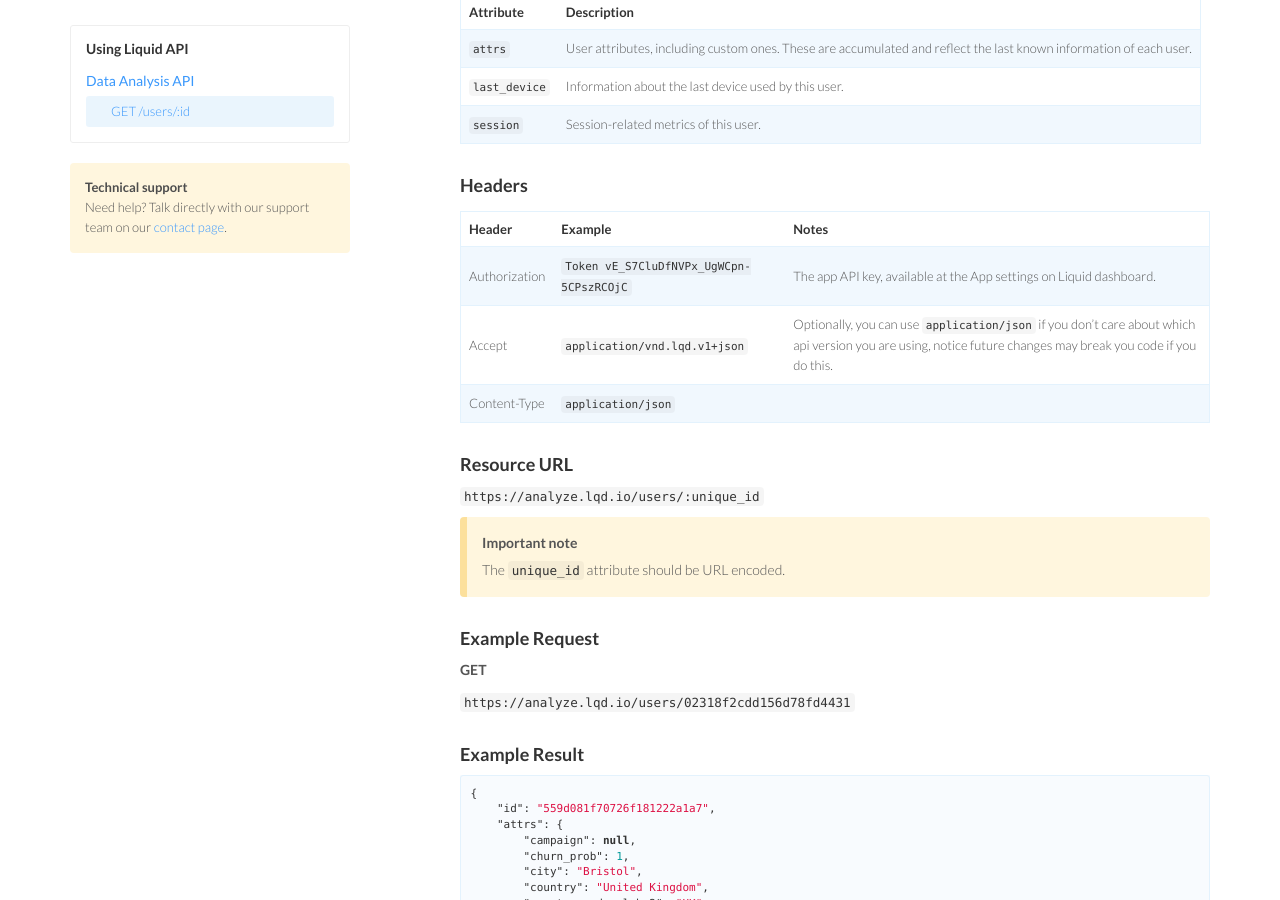
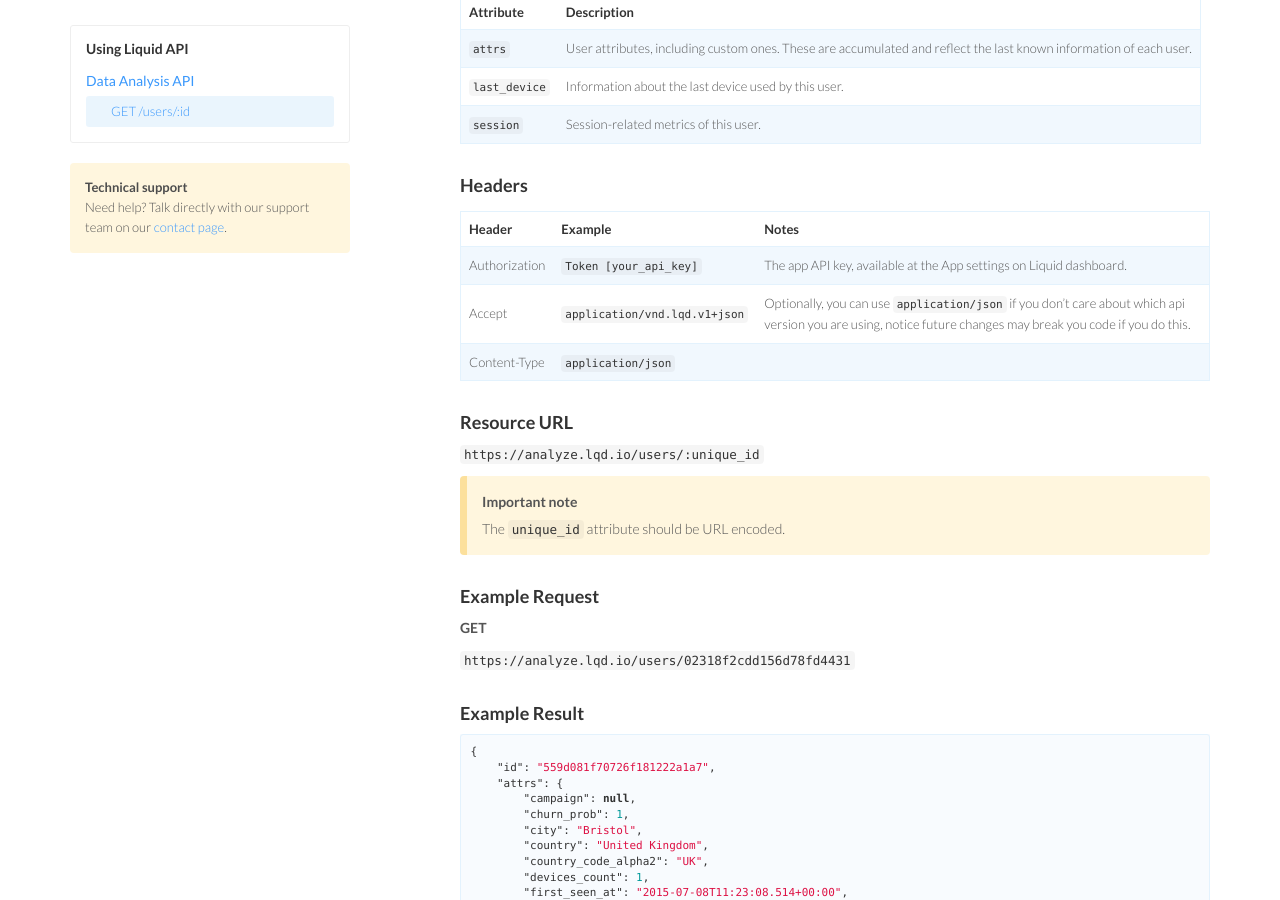
Before and after one commit to lqd-io/documentation, a Jekyll site: the page built from _api/analyze.md, in a window 1280 px wide and 900 px high, scrolled down 819 px. Built offline with Jekyll 4.4.1, drawn with Linux system fonts in a browser that asks for light colours; nearby versions of some CDN libraries.

Commit message:
Reduce space on authorization token

```diff
--- a/_api/analyze/sections/1-1-get-users.md
+++ b/_api/analyze/sections/1-1-get-users.md
@@ -19,7 +19,7 @@ Returns aggregated data about a user. It contains three keys:
 
 | Header | Example | Notes |
 | --- | --- | --- |
-| Authorization | `Token vE_S7CluDfNVPx_UgWCpn-5CPszRCOjC` | The app API key, available at the App settings on Liquid dashboard.
+| Authorization | `Token [your_api_key]` | The app API key, available at the App settings on Liquid dashboard.
 | Accept | `application/vnd.lqd.v1+json` | Optionally, you can use `application/json` if you don't care about which api version you are using, notice future changes may break you code if you do this. |
 | Content-Type | `application/json` | |
 
```
